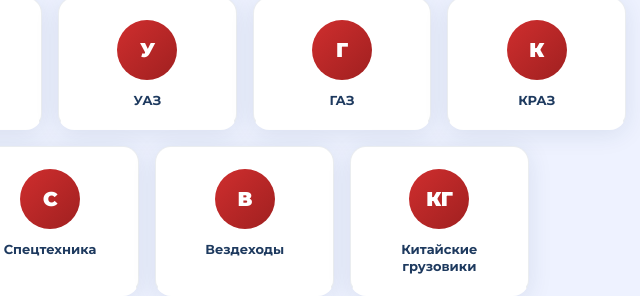
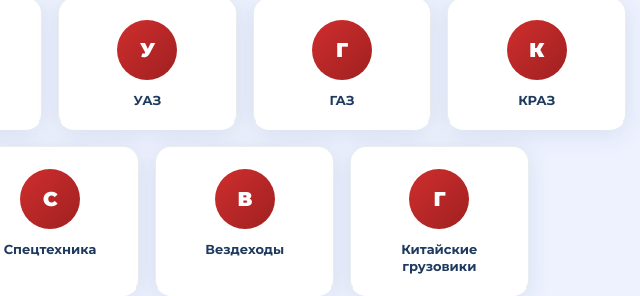
Before and after one commit to N1LSF/gruzavto-site, a plain HTML site: page index.html in a window 1280 px wide. Shown: the part 3388-3684 px from the top of the page, 590-1230 px from the left. Drawn offline with nearby package versions, Linux system fonts and the light colour scheme.

Commit message:
Force update all files

```diff
--- a/index.html
+++ b/index.html
@@ -321,7 +321,7 @@
         </div>
 
         <div class="brand-badge reveal-up delay-5">
-          <div class="brand-icon"><span>КГ</span></div>
+          <div class="brand-icon"><span>Г</span></div>
           <div class="brand-name">Китайские грузовики</div>
         </div>
 
```
Also changed, not shown: 1 other file.
